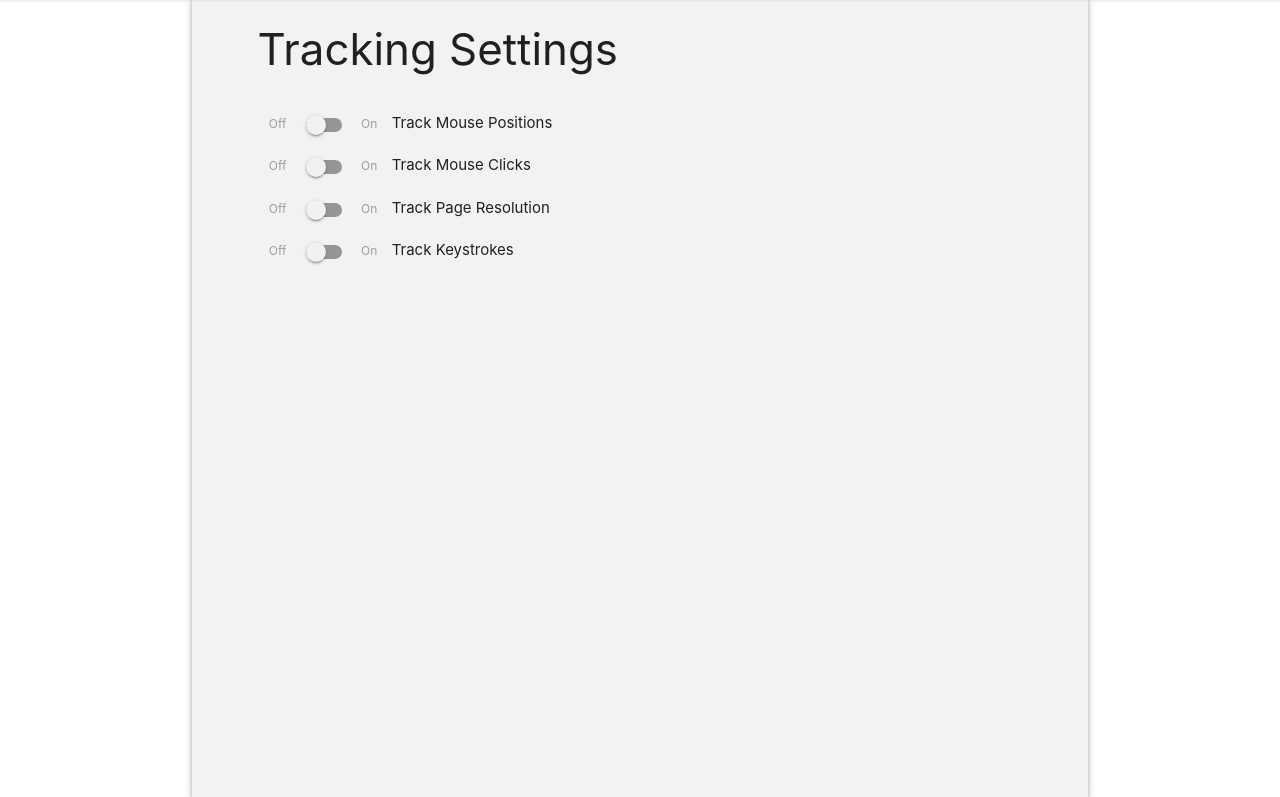
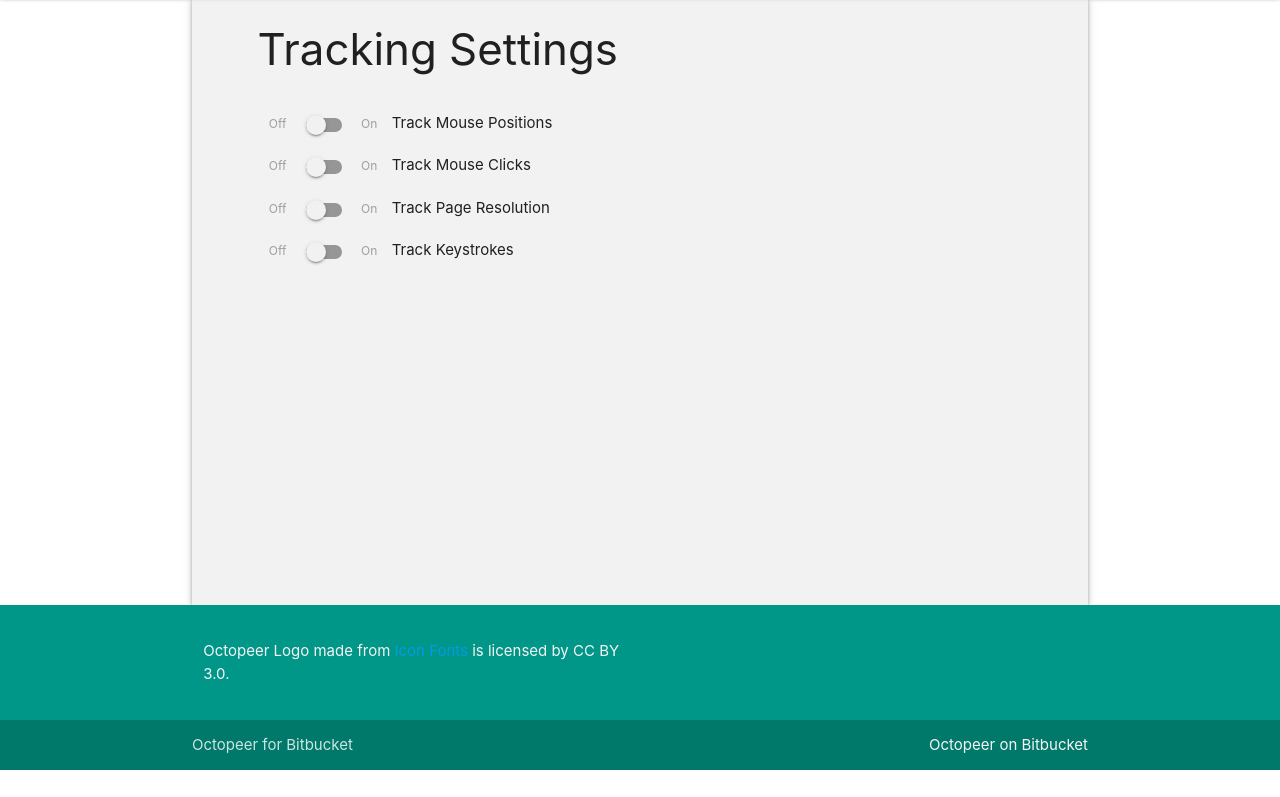
Before and after one commit to 8uurg/ooc-octopeer, a website with bundled scripts: page src/main/html/settings.html in a window 1280 px wide. Shown: the part 67-864 px from the top of the page. After the commit the page ends 837 px from the top, so only its background shows below. Built offline with nearby package versions, Linux system fonts and the light colour scheme.

Commit message:
Credit Octopeer Logo artist

```diff
--- a/src/main/css/settings_page.css
+++ b/src/main/css/settings_page.css
@@ -2,7 +2,11 @@ html, body {
     height: 100%;
 }
 
-body > .container {
+main {
+    height: 76%;
+}
+
+main > .container {
     min-height: 100%;
     background-color: #f2f2f2 !important;
 }
@@ -46,3 +50,12 @@ body > .container {
 .switch label::after {
     content: "\00a0\00a0";
 }
+
+footer {
+    margin-top: 0px !important;
+    background-color: #009688 !important;
+}
+
+footer .footer-copyright {
+    background-color: #00796B !important;
+}
--- a/src/main/html/settings.html
+++ b/src/main/html/settings.html
@@ -24,6 +24,7 @@
         </div>
     </nav>
 </header>
+<main>
 <!-- The notification telling the user that settings can will be applied after a page refresh. -->
 <div id="refresh-pages-notification" class="card z-depth-5">
     <div class="card-content white-text">
@@ -102,6 +103,22 @@
         </div>
     </div>
 </div>
+</main>
 
+<footer class="page-footer">
+    <div class="container">
+        <div class="row">
+            <div class="col s6">
+                <p class="grey-text text-lighten-4">Octopeer Logo made from <a href="http://www.onlinewebfonts.com/icon">Icon Fonts</a> is licensed by CC BY 3.0.</p>
+            </div>
+        </div>
+    </div>
+    <div class="footer-copyright">
+        <div class="container">
+            Octopeer for Bitbucket
+            <a class="grey-text text-lighten-4 right" href="https://bitbucket.org/CasBs/ooc-octopeer">Octopeer on Bitbucket</a>
+        </div>
+    </div>
+</footer>
 </body>
 </html>
```
